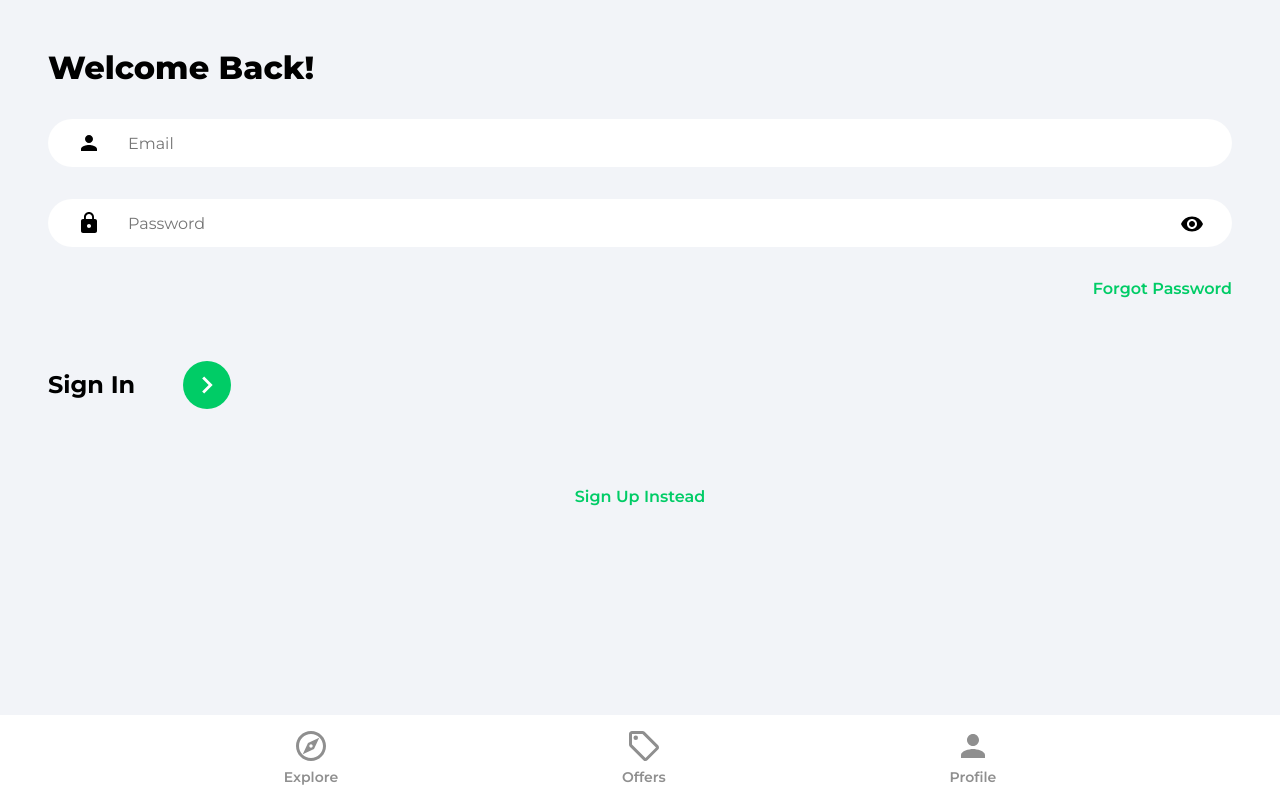
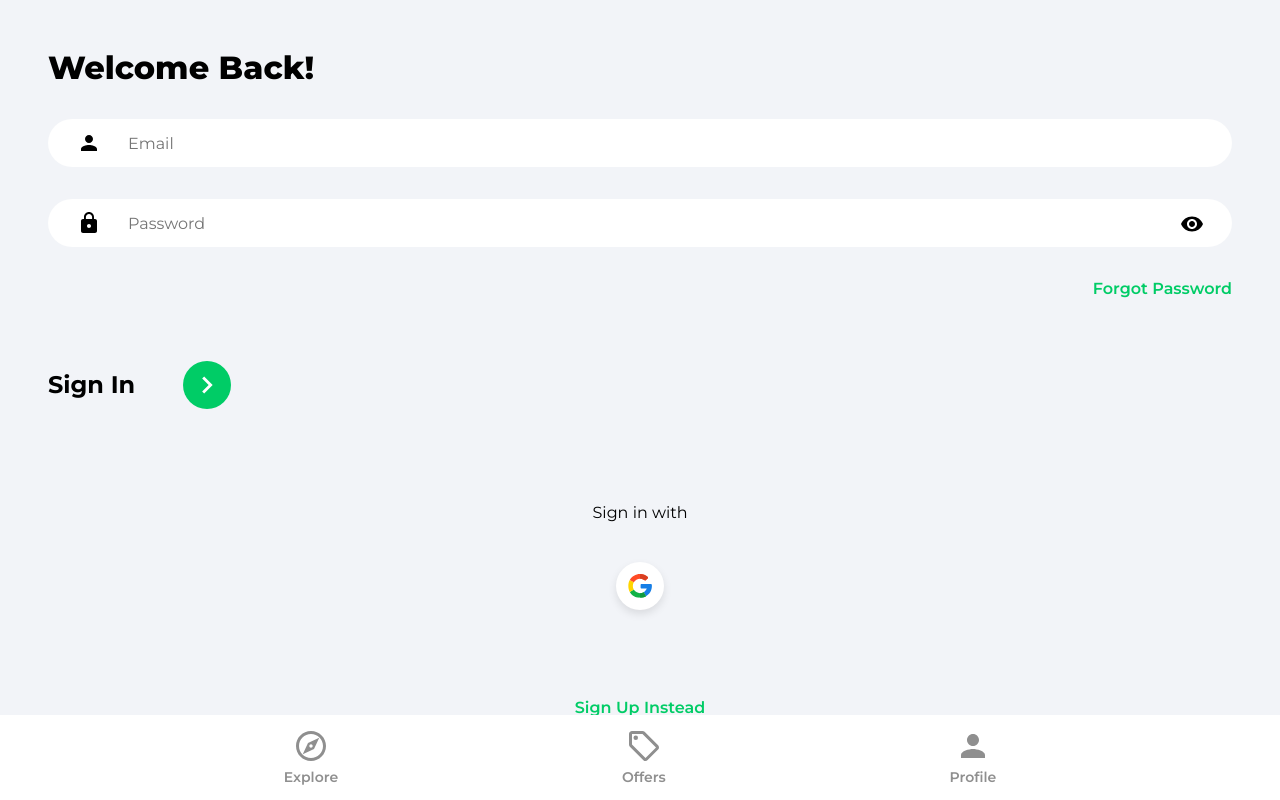
Before and after one commit to ozanisgor/house-marketplace-app-react, a React (Create React App) app: page /sign-in in a window 1280 px wide. Built offline with nearby package versions, Linux system fonts and the light colour scheme.

Commit message:
add: Google OAuth

```diff
--- /dev/null
+++ b/src/components/OAuth.jsx
@@ -0,0 +1,53 @@
+import { useLocation, useNavigate } from 'react-router-dom'
+import { getAuth, signInWithPopup, GoogleAuthProvider } from 'firebase/auth'
+import { doc, getDoc, setDoc, serverTimestamp } from 'firebase/firestore'
+import { db } from '../firebase.config'
+import { toast } from 'react-toastify'
+import googleIcon from '../assets/svg/googleIcon.svg'
+
+function OAuth() {
+  const navigate = useNavigate()
+  const location = useLocation()
+
+  const onGoogleClick = async () => {
+    try {
+      const auth = getAuth()
+      const provider = new GoogleAuthProvider()
+      const result = await signInWithPopup(auth, provider)
+      const user = result.user
+
+      // Checke for user
+      const docRef = doc(db, 'users', user.uid)
+      const docSnap = await getDoc(docRef)
+
+      // If user does not exist, create user
+      if (!docSnap.exists()) {
+        await setDoc(doc(db, 'users', user.uid), {
+          name: user.displayName,
+          email: user.email,
+          timestamp: serverTimestamp()
+        })
+      }
+      navigate('/')
+    } catch (error) {
+      toast.error('Could not Authorized with Google')
+    }
+  }
+
+  return (
+    <div className="socialLogin">
+      <p>Sign {location.pathname === '/sign-up' ? 'up' : 'in'} with </p>
+      <button
+        className="socialIconDiv"
+        onClick={onGoogleClick}
+      >
+        <img
+          src={googleIcon}
+          alt="google"
+          className="socialIconImg"
+        />
+      </button>
+    </div>
+  )
+}
+export default OAuth
--- a/src/pages/SignIn.jsx
+++ b/src/pages/SignIn.jsx
@@ -4,6 +4,7 @@
 import { ReactComponent as ArrowRightIcon } from '../assets/svg/keyboardArrowRightIcon.svg'
 import visibilityIcon from '../assets/svg/visibilityIcon.svg'
 import { toast } from 'react-toastify'
+import OAuth from '../components/OAuth'
 
 function SignIn() {
   const [showPassword, setShowPassword] = useState(false)
@@ -94,7 +95,7 @@
           </div>
         </form>
 
-        {/* Google OAuth */}
+        <OAuth />
 
         <Link
           to="/sign-up"
--- a/src/pages/SignUp.jsx
+++ b/src/pages/SignUp.jsx
@@ -10,6 +10,7 @@
 import { db } from '../firebase.config'
 import { ReactComponent as ArrowRightIcon } from '../assets/svg/keyboardArrowRightIcon.svg'
 import visibilityIcon from '../assets/svg/visibilityIcon.svg'
+import OAuth from '../components/OAuth'
 
 function SignUp() {
   const [showPassword, setShowPassword] = useState(false)
@@ -120,7 +121,7 @@
           </div>
         </form>
 
-        {/* Google OAuth */}
+        <OAuth />
 
         <Link
           to="/sign-in"
```
